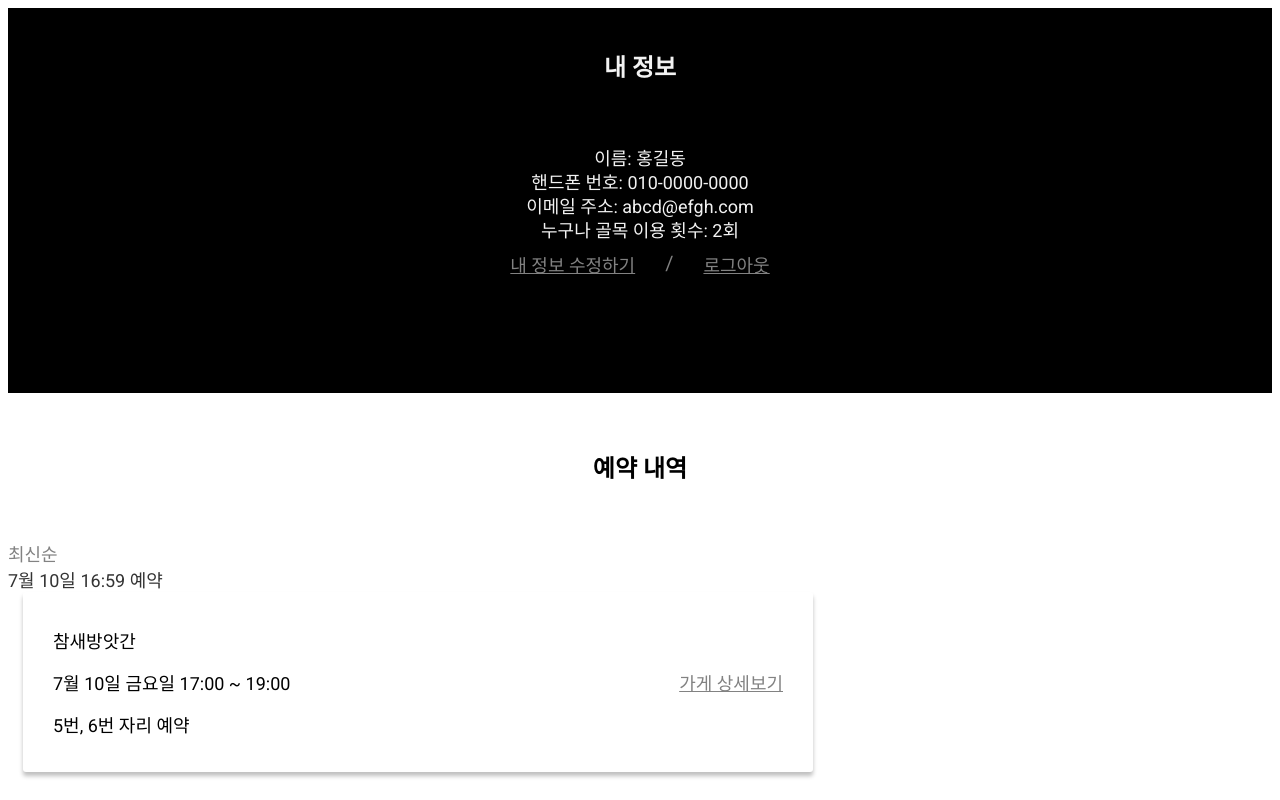
After one commit to moonk1212/modutable, a Node server app: page /mypage in a window 1280 px wide. The commit adds this page. Run offline with Node 20, Linux system fonts and the light colour scheme; some libraries are stand-ins or nearby versions.

Commit message:
mypage front ui done.

```diff
--- a/app.js
+++ b/app.js
@@ -21,7 +21,7 @@ app.use(express.json());
 app.use(express.urlencoded({ extended: false }));
 app.use(cookieParser());
 app.use(express.static(path.join(__dirname, 'public')));
-app.use('/semantic', express.static(__dirname + '/semantic'));
+app.use(express.static(path.join(__dirname, 'node_modules')))
 
 app.use('/', indexRouter);
 app.use('/users', usersRouter);
--- a/package.json
+++ b/package.json
@@ -13,6 +13,7 @@
     "helmet": "^3.23.1",
     "http-errors": "~1.6.3",
     "morgan": "~1.9.1",
+    "mysql": "^2.18.1",
     "pug": "2.0.0-beta11",
     "semantic-ui": "^2.4.2"
   }
--- /dev/null
+++ b/public/stylesheets/mypage.css
@@ -0,0 +1,79 @@
+*{
+    font-family: 'Roboto', sans-serif;
+}
+html{
+    font-size: 10px !important;
+}
+#top_div{
+    background-color: #000000;
+    height: 38.5rem;
+    color: #f2f2f2;
+    text-align: center;
+}
+#top_div h1{
+    padding: 4.0rem 0;
+}
+.info_list{
+    padding: 0.8rem 0;
+}
+.info_list>.item{
+    line-height: 2.4rem !important;
+}
+.info_button{
+    display: inline-flex;
+    margin: 0;
+}
+.info_button>.item{
+    margin: 0 1.5rem;
+    padding: 0 !important;
+}
+.info_button>.item>.content{
+    color: #828282 !important;
+    font-size: 1.8rem !important;
+}
+.bottom_div>div>h1{
+    text-align: center;
+    padding: 4rem 0;
+}
+#order_by{
+    color: #828282;
+}
+#reservation_list{
+    margin: 0;
+}
+.res_time{
+    font-size: 1.8rem;
+    color: #333333;
+    margin-right: 1.5rem;
+}
+.res_content{
+    font-size: 1.8rem !important;
+    width: 73rem;
+    height: 16rem;
+    display: flex;
+    justify-content: space-between;
+    margin-top: 0 !important;
+    margin-left: 1.5rem !important;
+    padding: 1rem 3rem !important;
+
+    border: none !important;
+    border-radius: 3px !important;
+    box-shadow: 0px 4px 4px rgba(0, 0, 0, 0.25) !important;
+}
+.res_cont{
+    width: 40rem;
+    height: fit-content;
+    margin: auto 0;
+}
+.res_cont>div{
+    padding: 0.8rem 0;
+    text-align: start;
+}
+.details_button{
+    width: fit-content;
+    height: fit-content;
+    margin: auto 0;
+}
+.details_button>a{
+    color: #828282;
+}
--- a/routes/index.js
+++ b/routes/index.js
@@ -6,4 +6,11 @@ router.get('/', function(req, res, next) {
   res.render('mainpage', { title: '누구나 골목' });
 });
 
+router.get('/about_ngn', function(req, res, next) {
+  res.render('about_ngn', { title: '누구나 골목' });
+});
+
+router.get('/mypage', function(req, res, next){
+  res.render('mypage', { title : '누구나 골목'});
+});
 module.exports = router;
--- a/views/about_ngn.ejs
+++ b/views/about_ngn.ejs
@@ -1,12 +1,12 @@
 <html>
 <head>
-    <link rel="stylesheet" type="text/css" href="../semantic/dist/semantic.min.css">
-    <link rel="stylesheet" href="../css/about_ngn.css">
+    <link rel="stylesheet" type="text/css" href="semantic-ui/dist/semantic.min.css">
+    <link rel="stylesheet" href="stylesheets/about_ngn.css">
     <script
     src="https://code.jquery.com/jquery-3.1.1.min.js"
     integrity="sha256-hVVnYaiADRTO2PzUGmuLJr8BLUSjGIZsDYGmIJLv2b8="
     crossorigin="anonymous"></script>
-    <script src="../semantic/dist/semantic.min.js"></script>
+    <script src="semantic-ui/dist/semantic.min.js"></script>
     <link href="https://fonts.googleapis.com/css2?family=Roboto:ital,wght@0,300;0,400;0,500;0,700;0,900;1,300;1,400;1,500;1,700&display=swap" rel="stylesheet" type='text/css'>
 </head>
 <body>
--- /dev/null
+++ b/views/mypage.ejs
@@ -0,0 +1,69 @@
+<html>
+<head>
+    <link rel="stylesheet" href="stylesheets/mypage.css">
+    <link rel="stylesheet" type="text/css" href="semantic-ui/dist/semantic.min.css">
+
+    <script
+    src="https://code.jquery.com/jquery-3.1.1.min.js"
+    integrity="sha256-hVVnYaiADRTO2PzUGmuLJr8BLUSjGIZsDYGmIJLv2b8="
+    crossorigin="anonymous"></script>
+    <script src="semantic-ui/dist/semantic.min.js"></script>
+    <link href="https://fonts.googleapis.com/css2?family=Roboto:ital,wght@0,300;0,400;0,500;0,700;0,900;1,300;1,400;1,500;1,700&display=swap" rel="stylesheet" type='text/css'>
+    <title>
+        <%= title %>
+      </title>
+</head>
+<body>
+    <div id="top_div">
+        <div>
+            <h1 style="font-size: 2.4rem">
+                내 정보
+            </h1>
+        </div>
+        <div class="ui list info_list"style="font-size: 1.8rem">
+            <div class="item">이름: 홍길동</div>
+            <div class="item">핸드폰 번호: 010-0000-0000</div>
+            <div class="item">이메일 주소: abcd@efgh.com</div>
+            <div class="item">누구나 골목 이용 횟수: 2회</div>
+        </div>
+        <div class="ui list info_button">
+            <div class="item">
+                <a class="content" href="">
+                    내 정보 수정하기
+                    <i class="chevron right icon"></i>
+                </a>
+            </div>
+            <div class="item" style="color: #828282; font-size: 2.0rem">/</div>
+            <div class="item">
+                <a class="content" href="">
+                    로그아웃
+                    <i class="chevron right icon"></i>
+                </a>
+            </div>
+        </div>
+    </div>
+    <div class="bottom_div">
+        <div>
+            <h1 style="font-size: 2.4rem">
+                예약 내역
+            </h1>
+        </div>
+        <div class="ui centered grid" style="font-size: 1.8rem">
+            <div id="order_by">
+                최신순
+            </div>
+            <div class="ui grid" id="reservation_list">
+                <div class="res_time">7월 10일 16:59 예약</div>
+                <div class="res_content ui segment">
+                    <div class="res_cont">
+                        <div class="store_name">참새방앗간</div>
+                        <div class="use_time">7월 10일 금요일 17:00 ~ 19:00</div>
+                        <div class="seat_num">5번, 6번 자리 예약</div>
+                    </div>
+                    <div class="details_button"><a href="">가게 상세보기<i class="chevron right icon"></i></a>
+                        </div>
+                </div>
+            </div>
+        </div>
+    </div>
+</body>
```
Also changed, not shown: views/mainpage.ejs (+4 -4 lines).
